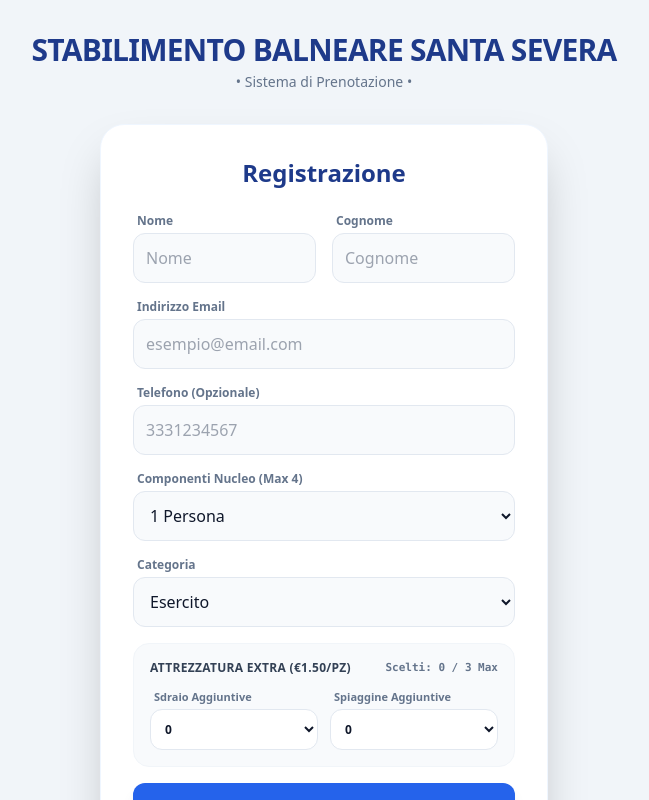
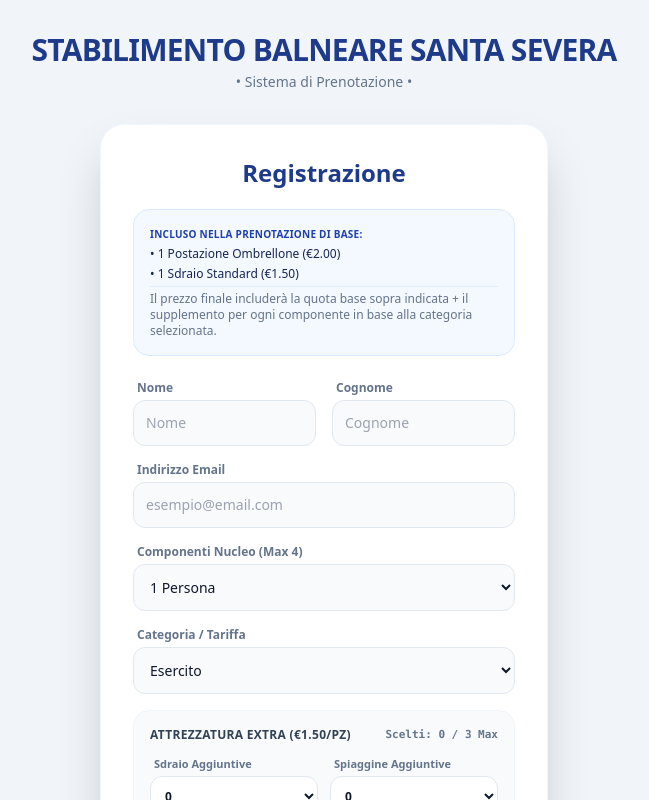
Before and after one commit to feedend/lido-booking, a Next.js app: page / in a window 1280 px wide. Shown: the top 800 px of the page, without its empty margins (316-965 px from the left). Built offline with nearby package versions, Linux system fonts and the light colour scheme.

Commit message:
Update BookingForm.tsx

```diff
--- a/src/components/booking/BookingForm.tsx
+++ b/src/components/booking/BookingForm.tsx
@@ -9,7 +9,6 @@ export type UserData = {
   email: string;
   numUtenti: number;
   categoria: string;
-  telefono?: string;
   extraSdraio: number;
   extraSpiaggine: number;
   prezzoExtra: number;
@@ -22,7 +21,6 @@ export default function BookingForm({ onComplete }: { onComplete: (data: UserDat
     email: '',
     numUtenti: 1,
     categoria: 'Esercito',
-    telefono: '',
     extraSdraio: 0,
     extraSpiaggine: 0,
     prezzoExtra: 0
@@ -62,7 +60,17 @@ export default function BookingForm({ onComplete }: { onComplete: (data: UserDat
 
   return (
     <div className="max-w-md mx-auto bg-white p-8 rounded-3xl shadow-2xl border border-blue-50 text-slate-800">
-      <h2 className="text-2xl font-bold text-blue-900 mb-6 text-center">Registrazione</h2>
+      <h2 className="text-2xl font-bold text-blue-900 mb-5 text-center">Registrazione</h2>
+
+      {/* Box Informativo sulle dotazioni di Base richieste dal punto 2 */}
+      <div className="mb-6 p-4 bg-blue-50/70 border border-blue-100 rounded-2xl text-xs text-blue-950 space-y-1">
+        <p className="font-bold uppercase tracking-wide text-[10px] text-blue-800">Incluso nella prenotazione di base:</p>
+        <p>• 1 Postazione Ombrellone (€2.00)</p>
+        <p>• 1 Sdraio Standard (€1.50)</p>
+        <p className="text-slate-500 mt-1 pt-1 border-t border-blue-200/40">
+          Il prezzo finale includerà la quota base sopra indicata + il supplemento per ogni componente in base alla categoria selezionata.
+        </p>
+      </div>
 
       <form onSubmit={handleSubmit} className="space-y-4">
         <div className="grid grid-cols-2 gap-4">
@@ -72,7 +80,7 @@ export default function BookingForm({ onComplete }: { onComplete: (data: UserDat
               required
               placeholder="Nome"
               value={formData.nome}
-              className="w-full p-3 rounded-xl bg-slate-50 border border-slate-200 outline-none focus:ring-2 focus:ring-blue-500 text-slate-900"
+              className="w-full p-3 rounded-xl bg-slate-50 border border-slate-200 outline-none focus:ring-2 focus:ring-blue-500 text-slate-900 text-sm"
               type="text"
               onChange={(e) => setFormData({...formData, nome: e.target.value})}
             />
@@ -83,7 +91,7 @@ export default function BookingForm({ onComplete }: { onComplete: (data: UserDat
               required
               placeholder="Cognome"
               value={formData.cognome}
-              className="w-full p-3 rounded-xl bg-slate-50 border border-slate-200 outline-none focus:ring-2 focus:ring-blue-500 text-slate-900"
+              className="w-full p-3 rounded-xl bg-slate-50 border border-slate-200 outline-none focus:ring-2 focus:ring-blue-500 text-slate-900 text-sm"
               type="text"
               onChange={(e) => setFormData({...formData, cognome: e.target.value})}
             />
@@ -96,27 +104,16 @@ export default function BookingForm({ onComplete }: { onComplete: (data: UserDat
             required
             placeholder="esempio@email.com"
             value={formData.email}
-            className="w-full p-3 rounded-xl bg-slate-50 border border-slate-200 outline-none focus:ring-2 focus:ring-blue-500 text-slate-900"
+            className="w-full p-3 rounded-xl bg-slate-50 border border-slate-200 outline-none focus:ring-2 focus:ring-blue-500 text-slate-900 text-sm"
             type="email"
             onChange={(e) => setFormData({...formData, email: e.target.value})}
           />
         </div>
 
         <div>
-          <label className="block text-xs font-semibold text-slate-500 mb-1 ml-1">Telefono (Opzionale)</label>
-          <input
-            placeholder="3331234567"
-            value={formData.telefono}
-            className="w-full p-3 rounded-xl bg-slate-50 border border-slate-200 outline-none focus:ring-2 focus:ring-blue-500 text-slate-900"
-            type="tel"
-            onChange={(e) => setFormData({...formData, telefono: e.target.value})}
-          />
-        </div>
-
-        <div>
           <label className="block text-xs font-semibold text-slate-500 mb-1 ml-1">Componenti Nucleo (Max 4)</label>
           <select
-            className="w-full p-3 rounded-xl bg-slate-50 border border-slate-200 outline-none bg-slate-50 text-slate-900"
+            className="w-full p-3 rounded-xl bg-slate-50 border border-slate-200 outline-none text-slate-900 text-sm"
             value={formData.numUtenti}
             onChange={(e) => setFormData({...formData, numUtenti: parseInt(e.target.value)})}
           >
@@ -125,9 +122,9 @@ export default function BookingForm({ onComplete }: { onComplete: (data: UserDat
         </div>
 
         <div>
-          <label className="block text-xs font-semibold text-slate-500 mb-1 ml-1">Categoria</label>
+          <label className="block text-xs font-semibold text-slate-500 mb-1 ml-1">Categoria / Tariffa</label>
           <select
-            className="w-full p-3 rounded-xl bg-slate-50 border border-slate-200 outline-none bg-slate-50 text-slate-900"
+            className="w-full p-3 rounded-xl bg-slate-50 border border-slate-200 outline-none text-slate-900 text-sm"
             value={formData.categoria}
             onChange={(e) => setFormData({...formData, categoria: e.target.value})}
           >
@@ -135,6 +132,7 @@ export default function BookingForm({ onComplete }: { onComplete: (data: UserDat
             <option value="Altra Forza Armata">Altra Forza Armata</option>
             <option value="Esercito in quiescenza">Esercito in quiescenza</option>
             <option value="Esercito - Parenti">Esercito - Parenti</option>
+            <option value="Giornaliero">Giornaliero (Solo Oggi)</option>
           </select>
         </div>
 
@@ -179,7 +177,6 @@ export default function BookingForm({ onComplete }: { onComplete: (data: UserDat
             </div>
           </div>
 
-          {/* Cifra parziale degli accessori */}
           {formData.prezzoExtra > 0 && (
             <div className="text-right text-[11px] font-mono font-black text-emerald-600 pt-1">
               Supplemento attrezzatura: + € {formData.prezzoExtra.toFixed(2)}
@@ -187,7 +184,7 @@ export default function BookingForm({ onComplete }: { onComplete: (data: UserDat
           )}
         </div>
 
-        <button type="submit" className="w-full bg-blue-600 hover:bg-blue-700 text-white font-bold py-4 rounded-xl shadow-lg mt-2 transition">
+        <button type="submit" className="w-full bg-blue-600 hover:bg-blue-700 text-white font-bold py-4 rounded-xl shadow-lg mt-2 transition text-sm">
           Continua
         </button>
       </form>
```
